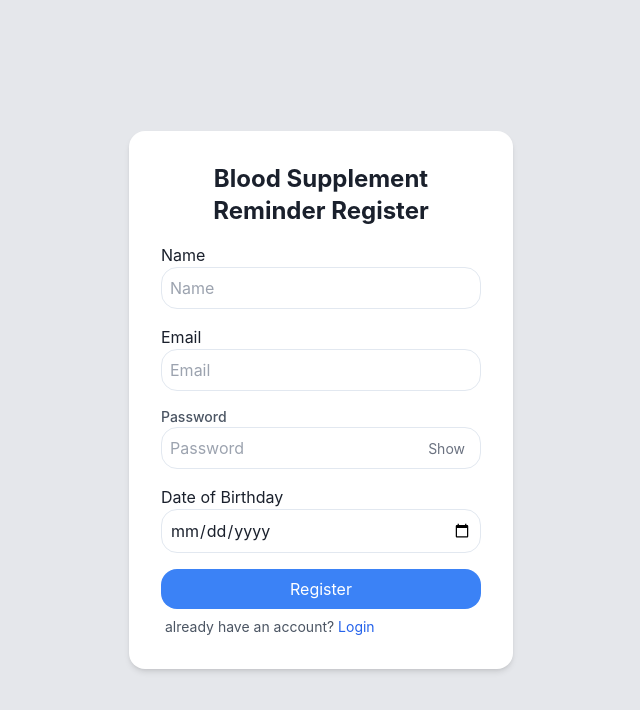
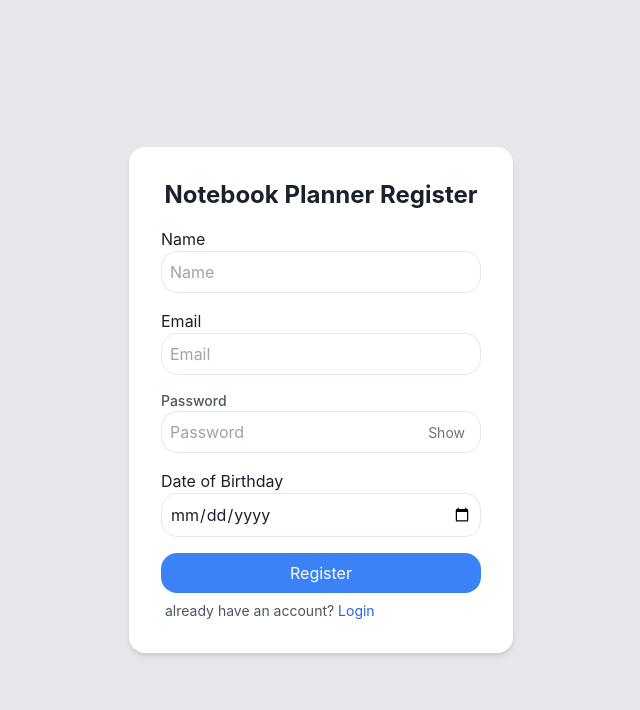
Before and after one commit to shevasatrian/blood-boosting-medication-reminder, a Next.js app: page /register in a window 1280 px wide. Shown: the top 710 px of the page, without its empty margins (319-959 px from the left). Built offline with nearby package versions, Linux system fonts and the light colour scheme.

Commit message:
update register

```diff
--- a/pages/register.jsx
+++ b/pages/register.jsx
@@ -90,7 +90,7 @@
     return (
       <div className="flex items-center justify-center h-screen bg-gray-200">
         <div className="bg-white p-8 rounded-2xl shadow-md w-96">
-          <h4 className="text-2xl font-bold mb-4 text-center">Blood Supplement Reminder Register</h4>
+          <h4 className="text-2xl font-bold mb-4 text-center">Notebook Planner Register</h4>
           <div className="mb-4">
             <label htmlFor="email">Name</label>
             <input
```
